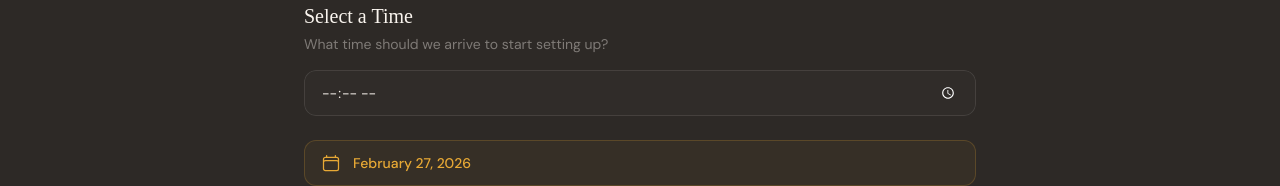
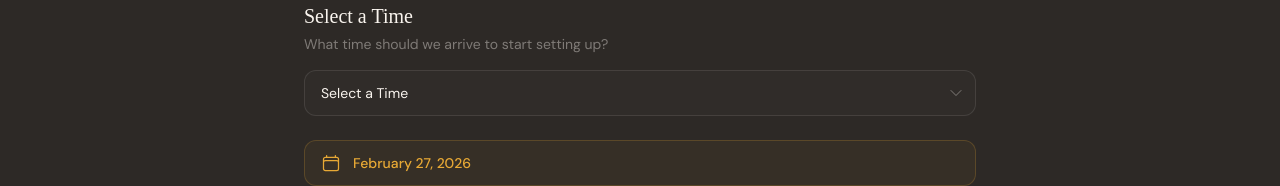
Before and after one commit to AlanConstantino/mexico-lindo-y-que-rico, a Next.js app: page /en/booking in a window 1280 px wide. Both pictures are taken after a click on the button "27". Shown: the part 1051-1237 px from the top of the page. Built offline with nearby package versions, Linux system fonts and the light colour scheme; no server answers; the database is empty; a web font is replaced by a local one.

Commit message:
fix: replace native time input with select dropdown (full 24hr, 15min intervals) to prevent overflow

```diff
--- a/src/components/booking/steps/DateStep.tsx
+++ b/src/components/booking/steps/DateStep.tsx
@@ -342,15 +342,39 @@ export default function DateStep({ data, updateData }: DateStepProps) {
             {t("selectTime")}
           </h3>
           <p className="text-cream/40 text-sm mb-4">{t("selectTimeDesc")}</p>
-          <div className="overflow-hidden rounded-xl">
-            <input
-              type="time"
+          <div className="relative">
+            <select
               value={data.eventTime ?? ""}
               onChange={(e) =>
                 updateData({ eventTime: e.target.value || null })
               }
-              className="w-full max-w-full rounded-xl bg-navy-light/30 border border-cream/10 text-cream px-4 py-3 text-sm focus:outline-none focus:border-amber/40 transition-colors cursor-pointer [color-scheme:dark] box-border"
-            />
+              className="w-full appearance-none rounded-xl bg-navy-light/30 border border-cream/10 text-cream px-4 py-3 pr-10 text-sm focus:outline-none focus:border-amber/40 transition-colors cursor-pointer"
+            >
+              <option value="" className="bg-navy text-cream/50">
+                {t("selectTime")}
+              </option>
+              {Array.from({ length: 96 }, (_, i) => {
+                const hour = Math.floor(i / 4);
+                const min = (i % 4) * 15;
+                const value = `${String(hour).padStart(2, "0")}:${String(min).padStart(2, "0")}`;
+                const hour12 = hour % 12 || 12;
+                const ampm = hour >= 12 ? "PM" : "AM";
+                const label = `${hour12}:${String(min).padStart(2, "0")} ${ampm}`;
+                return (
+                  <option key={value} value={value} className="bg-navy text-cream">
+                    {label}
+                  </option>
+                );
+              })}
+            </select>
+            <svg
+              className="absolute right-3 top-1/2 -translate-y-1/2 w-4 h-4 text-cream/40 pointer-events-none"
+              fill="none"
+              stroke="currentColor"
+              viewBox="0 0 24 24"
+            >
+              <path strokeLinecap="round" strokeLinejoin="round" strokeWidth={1.5} d="M19.5 8.25l-7.5 7.5-7.5-7.5" />
+            </svg>
           </div>
           {data.eventTime && (() => {
             const [h, m] = data.eventTime.split(":").map(Number);
```
